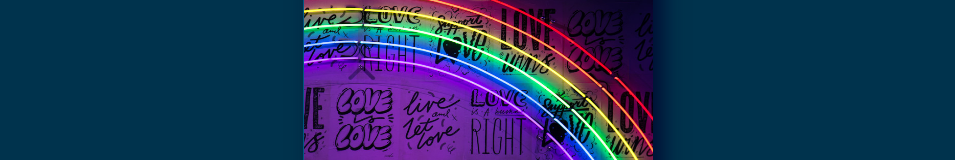
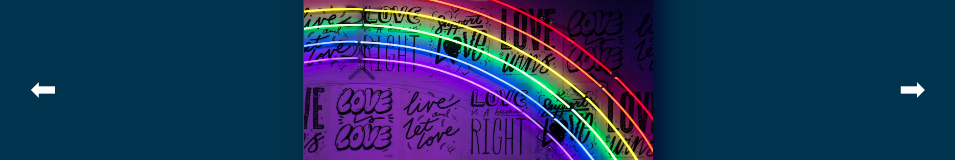
Before and after one commit to a6macleod/js_image_slider, a website built with webpack: page dist/index.html in a window 1280 px wide. Shown: the part 170-330 px from the top of the page, without its empty margins (162-1117 px from the left). Built offline with nearby package versions, Linux system fonts and the light colour scheme.

Commit message:
add arrows

```diff
--- a/dist/index.html
+++ b/dist/index.html
@@ -6,6 +6,9 @@
 	<link rel="stylesheet" href="style.css">
 </head>
 <body>
+
+	<div class="arrow left-arrow"><a href="#" title="previous image">⬅</a></div>
+	<div class="arrow right-arrow"><a href="#" title="next image">⬅</a></div>
 
 	<div id="main-container" class="main-container main-container-landscape">
 		<div id="wide-image-container" class="image-view-one">
--- a/dist/style.css
+++ b/dist/style.css
@@ -91,3 +91,30 @@ img {
 .selected-image-selector {
 	background: #0039e6;
 }
+
+.arrow {
+	position: absolute;
+	font-size: 200%;
+	top: 30%;
+}
+.arrow a {
+	color: white;
+	text-decoration: none;
+}
+
+.arrow:hover {
+	transform: scale(1.2);
+}
+
+.left-arrow {
+	left: 15%;
+}
+
+.right-arrow {
+	right: 15%;
+	transform: scaleX(-1);
+}
+
+.right-arrow:hover {
+	transform: scaleX(-1) scale(1.2);
+}
```
